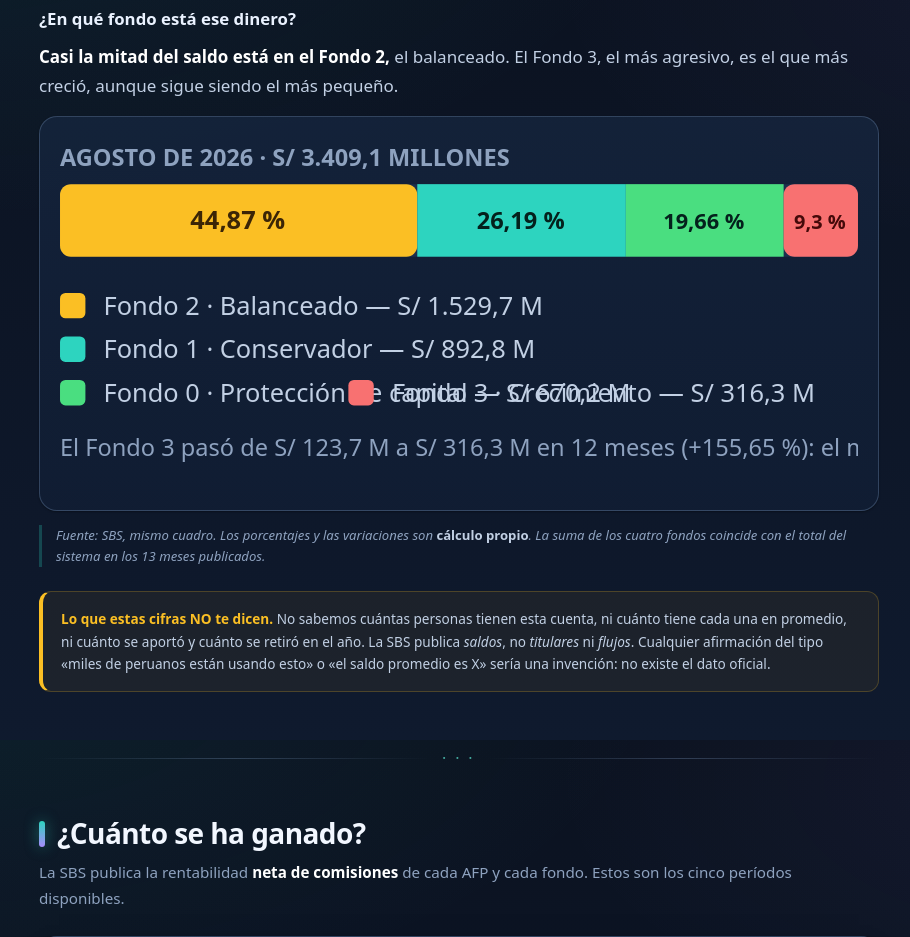
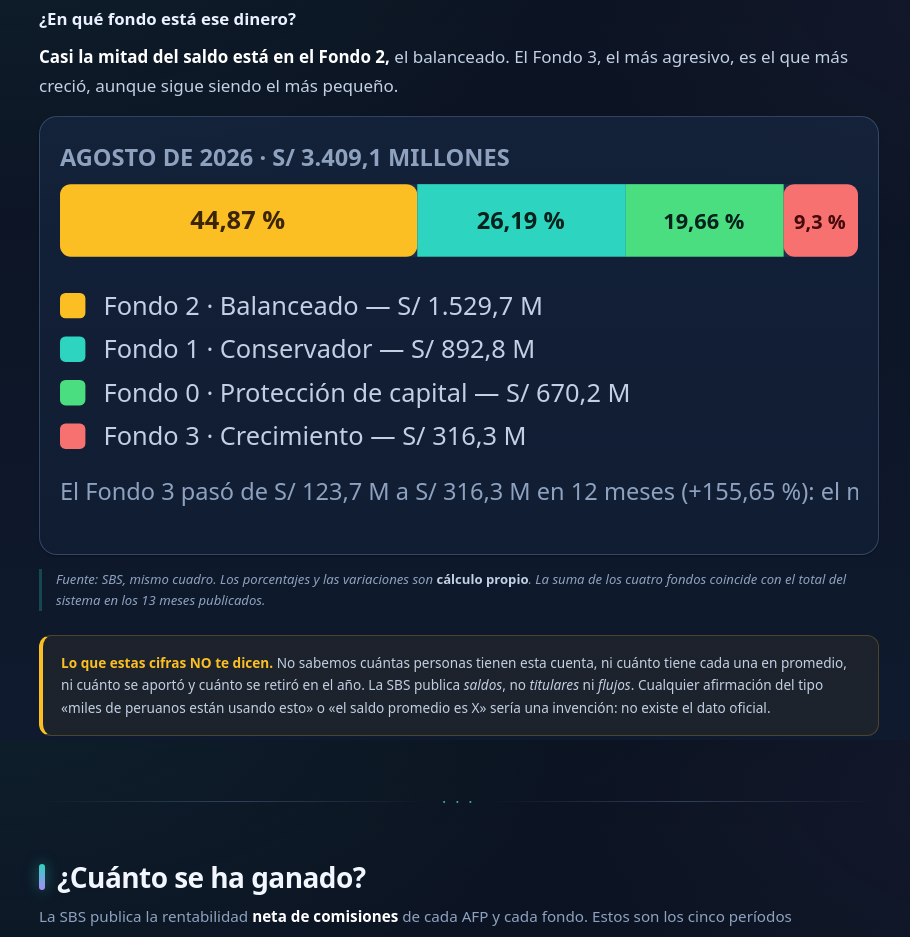
Before and after one commit to apalancate/apalancate.github.io, a plain HTML site: page aportes_voluntarios_sfp.html in a window 1280 px wide. Shown: the part 9660-10597 px from the top of the page, without its empty margins (181-1091 px from the left). Drawn offline with Linux system fonts and the light colour scheme.

Commit message:
Update SVG dimensions and content in HTML

```diff
--- a/aportes_voluntarios_sfp.html
+++ b/aportes_voluntarios_sfp.html
@@ -1658,7 +1658,7 @@
     <p><strong>Casi la mitad del saldo está en el Fondo 2,</strong> el balanceado. El Fondo 3, el más agresivo, es el que más creció, aunque sigue siendo el más pequeño.</p>
 
     <div class="table-wrap" style="padding:20px">
-      <svg viewBox="0 0 440 190" xmlns="http://www.w3.org/2000/svg" role="img" aria-label="Gráfico: distribución del saldo por tipo de fondo en agosto de 2026: Tipo 2 con 44,87%, Tipo 1 con 26,19%, Tipo 0 con 19,66% y Tipo 3 con 9,28%" style="width:100%;height:auto">
+      <svg viewBox="0 0 440 214" xmlns="http://www.w3.org/2000/svg" role="img" aria-label="Gráfico: distribución del saldo por tipo de fondo en agosto de 2026: Tipo 2 con 44,87%, Tipo 1 con 26,19%, Tipo 0 con 19,66% y Tipo 3 con 9,28%" style="width:100%;height:auto">
         <text x="0" y="16" fill="#8ea2bf" font-size="13" font-weight="700" font-family="system-ui">AGOSTO DE 2026 · S/ 3.409,1 MILLONES</text>
         <rect x="0" y="26" width="440" height="40" rx="6" fill="#1b2f4d"/>
         <rect x="0" y="26" width="197" height="40" rx="6" fill="#fbbf24"/>
@@ -1675,9 +1675,9 @@
         <text x="24" y="122" fill="#c2d0e4" font-size="14" font-family="system-ui">Fondo 1 · Conservador — S/ 892,8 M</text>
         <rect x="0" y="134" width="14" height="14" rx="3" fill="#4ade80"/>
         <text x="24" y="146" fill="#c2d0e4" font-size="14" font-family="system-ui">Fondo 0 · Protección de capital — S/ 670,2 M</text>
-        <rect x="159" y="134" width="14" height="14" rx="3" fill="#f87171"/>
-        <text x="183" y="146" fill="#c2d0e4" font-size="14" font-family="system-ui">Fondo 3 · Crecimiento — S/ 316,3 M</text>
-        <text x="0" y="176" fill="#8ea2bf" font-size="13" font-family="system-ui">El Fondo 3 pasó de S/ 123,7 M a S/ 316,3 M en 12 meses (+155,65 %): el mayor crecimiento relativo.</text>
+        <rect x="0" y="158" width="14" height="14" rx="3" fill="#f87171"/>
+        <text x="24" y="170" fill="#c2d0e4" font-size="14" font-family="system-ui">Fondo 3 · Crecimiento — S/ 316,3 M</text>
+        <text x="0" y="200" fill="#8ea2bf" font-size="13" font-family="system-ui">El Fondo 3 pasó de S/ 123,7 M a S/ 316,3 M en 12 meses (+155,65 %): el mayor crecimiento relativo.</text>
       </svg>
     </div>
     <p class="src-note">Fuente: SBS, mismo cuadro. Los porcentajes y las variaciones son <strong>cálculo propio</strong>. La suma de los cuatro fondos coincide con el total del sistema en los 13 meses publicados.</p>
```
